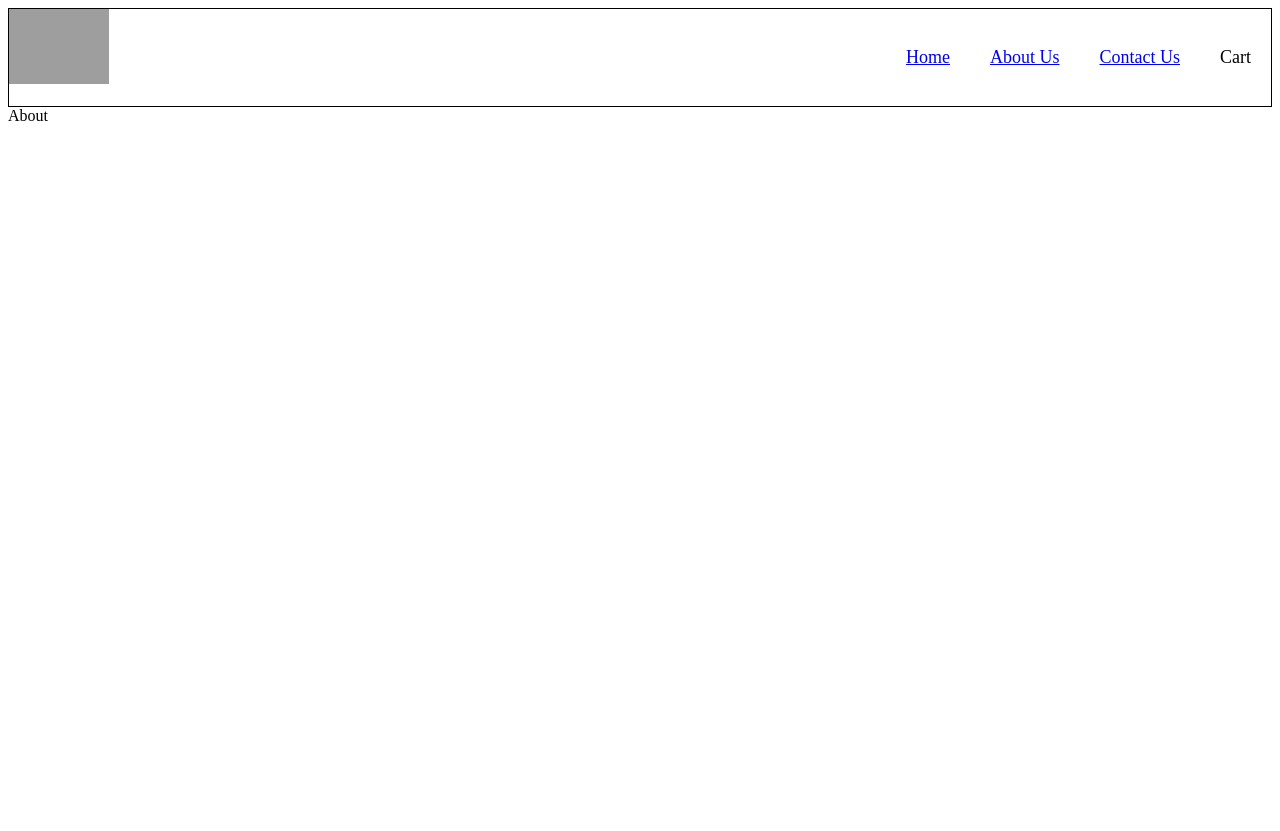
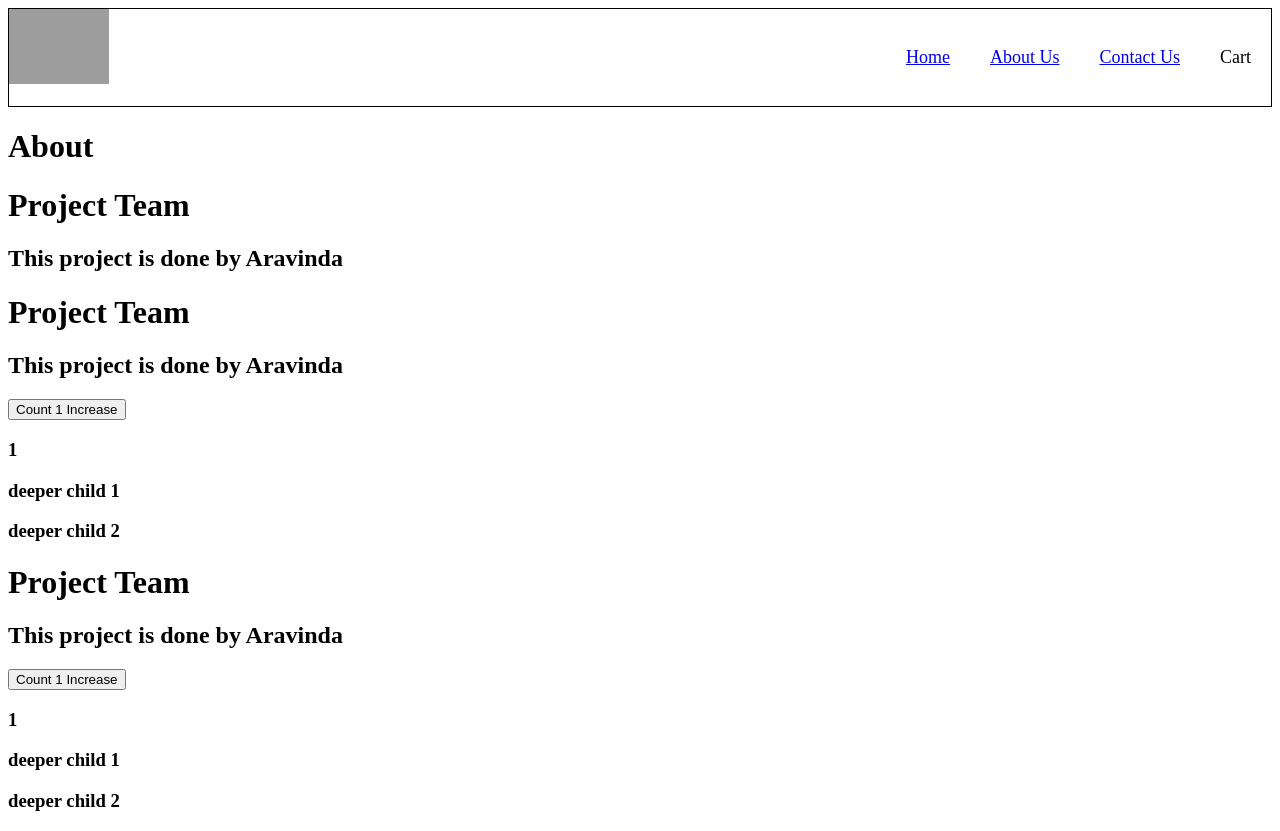
Before and after one commit to aravisv/namaste-react, a React (Vite) app: page /about in a window 1280 px wide. Before the commit the page ends 800 px from the top, so only its background shows below. Built offline with nearby package versions, Linux system fonts and the light colour scheme; grey boxes are pictures that could not be loaded.

Commit message:
learning the lifecycle methods of react class components

```diff
--- a/src/components/About.js
+++ b/src/components/About.js
@@ -1,5 +1,36 @@
 import React from "react";
+import ProjectTeam from "./ProjectTeam";
+import ProjectTeamClass from "./ProjectTeamClass";
 
-export const About = () => {
-  return <div>About</div>;
-};
+// export const About = () => {
+//   return (
+//     <div>
+//       <h1>About</h1>
+//       <ProjectTeam name="Aravinda" />
+//       <ProjectTeamClass name="Aravinda" />
+//     </div>
+//   );
+// };
+
+export class About extends React.Component {
+  constructor(props) {
+    super(props);
+    console.log("parent constructor");
+  }
+
+  componentDidMount() {
+    console.log("parent componentDidMount");
+  }
+
+  render() {
+    console.log("parent render");
+    return (
+      <div>
+        <h1>About</h1>
+        <ProjectTeam name="Aravinda" />
+        <ProjectTeamClass name="Aravinda" />
+        <ProjectTeamClass name="Aravinda" />
+      </div>
+    );
+  }
+}
--- /dev/null
+++ b/src/components/DeeperChild.js
@@ -0,0 +1,17 @@
+import { Component } from "react";
+
+export class DeeperChild extends Component {
+  constructor(props) {
+    super(props);
+    console.log(this.props.name + "constructor");
+  }
+
+  componentDidMount() {
+    console.log(this.props.name + "componentDidMount");
+  }
+
+  render() {
+    console.log(this.props.name + "render");
+    return <h3>{this.props.name}</h3>;
+  }
+}
--- /dev/null
+++ b/src/components/ProjectTeam.js
@@ -0,0 +1,12 @@
+import React from "react";
+
+const ProjectTeam = (props) => {
+  return (
+    <div>
+      <h1>Project Team</h1>
+      <h2>This project is done by {props.name}</h2>
+    </div>
+  );
+};
+
+export default ProjectTeam;
--- /dev/null
+++ b/src/components/ProjectTeamClass.js
@@ -0,0 +1,45 @@
+import React from "react";
+import { DeeperChild } from "./DeeperChild";
+
+class ProjectTeamClass extends React.Component {
+  constructor(props) {
+    console.log("child constructor");
+    super(props);
+    //this.name = props.name;
+    this.state = {
+      count1: 1,
+      count2: 2,
+    };
+  }
+
+  componentDidMount() {
+    console.log("child componentDidMount");
+  }
+
+  render() {
+    console.log("child render");
+    const { count1 } = this.state;
+    return (
+      <div>
+        <h1>Project Team</h1>
+        {/* <h2>This project is done by {this.name}</h2> */}
+        <h2>This project is done by {this.props.name}</h2>
+        <button
+          onClick={() => {
+            this.setState({
+              //count1: count1 + 1,
+              count1: this.state.count1 + 1,
+            });
+          }}
+        >
+          Count 1 Increase
+        </button>
+        <h3>{count1}</h3>
+        <DeeperChild name="deeper child 1" />
+        <DeeperChild name="deeper child 2" />
+      </div>
+    );
+  }
+}
+
+export default ProjectTeamClass;
```
